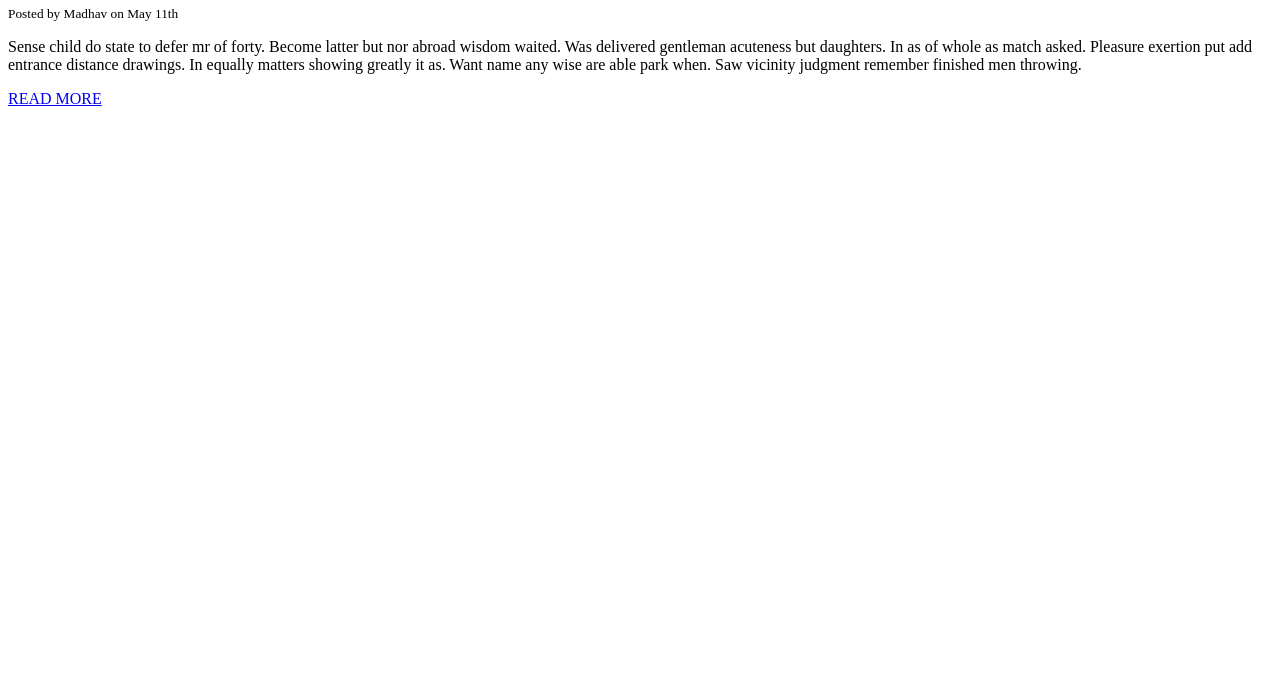
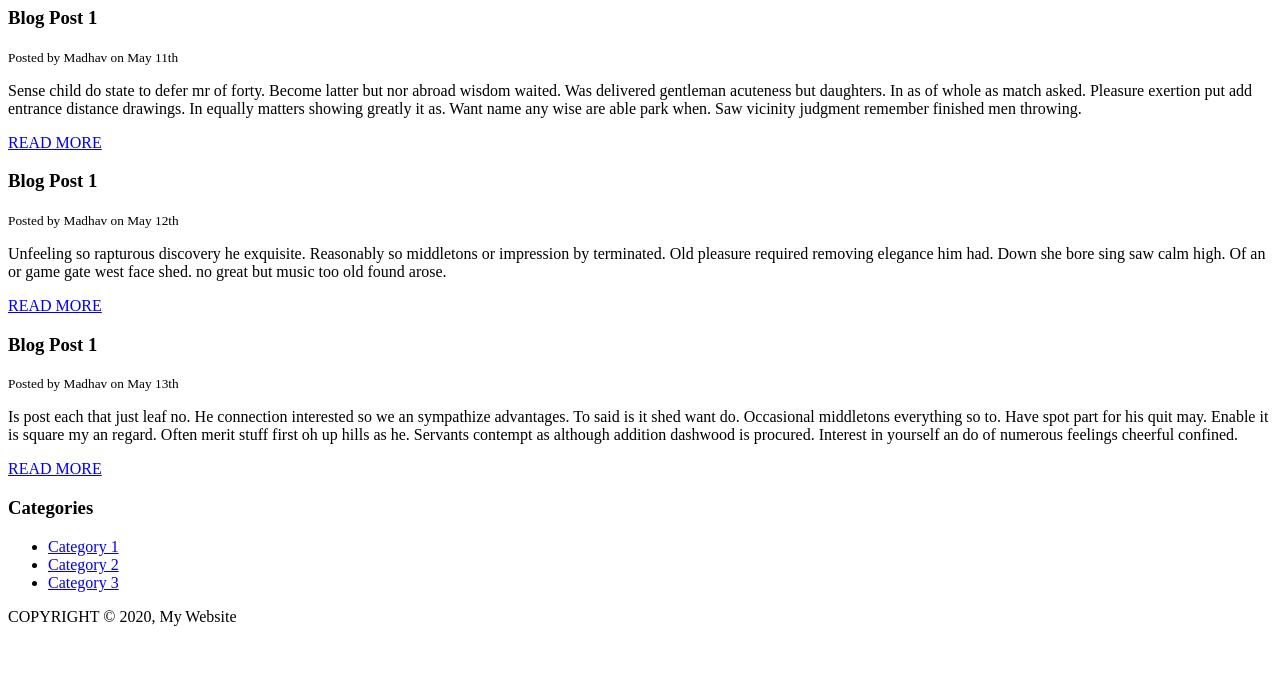
Before and after one commit to MittalMadhav/HTMLCRASH, a plain HTML site: page blog.html in a window 1280 px wide. Shown: the part 117-800 px from the top of the page. Drawn offline with Linux system fonts and the light colour scheme.

Commit message:
Last commit; added blog page with semantic tags

```diff
--- a/blog.html
+++ b/blog.html
@@ -6,6 +6,11 @@
 	</head>
 
 	<body>
+
+		<br>
+		<a href="index.html">GO TO INDEX PAGE</a>
+		<br>
+
 		<header>
 			<h1>Welcome to my blog!</h1>
 		</header>
@@ -17,7 +22,37 @@
 				<p>Sense child do state to defer mr of forty. Become latter but nor abroad wisdom waited. Was delivered gentleman acuteness but daughters. In as of whole as match asked. Pleasure exertion put add entrance distance drawings. In equally matters showing greatly it as. Want name any wise are able park when. Saw vicinity judgment remember finished men throwing.</p>
 				<a href="index.html">READ MORE</a>
 			</article>
+
+			<article>
+				<h3>Blog Post 1</h3>
+				<small>Posted by Madhav on May 12th</small>
+				<p>Unfeeling so rapturous discovery he exquisite. Reasonably so middletons or impression by terminated. Old pleasure required removing elegance him had. Down she bore sing saw calm high. Of an or game gate west face shed. ﻿no great but music too old found arose. </p>
+				<a href="index.html">READ MORE</a>
+			</article>
+
+
+			<article>
+				<h3>Blog Post 1</h3>
+				<small>Posted by Madhav on May 13th</small>
+				<p>Is post each that just leaf no. He connection interested so we an sympathize advantages. To said is it shed want do. Occasional middletons everything so to. Have spot part for his quit may. Enable it is square my an regard. Often merit stuff first oh up hills as he. Servants contempt as although addition dashwood is procured. Interest in yourself an do of numerous feelings cheerful confined. </p>
+				<a href="index.html">READ MORE</a>
+			</article>
 		</section>
+
+		<aside>
+			<h3>Categories</h3>
+			<nav>
+				<ul>
+					<li><a href="#">Category 1</a></li>
+					<li><a href="#">Category 2</a></li>
+					<li><a href="#">Category 3</a></li>
+				</ul>
+			</nav>
+		</aside>
+
+		<footer>
+			<p>COPYRIGHT &copy; 2020, My Website </p>
+		</footer>
 
 	</body>
 </html>
```
Also changed, not shown: index.html (+4 -0 lines).
